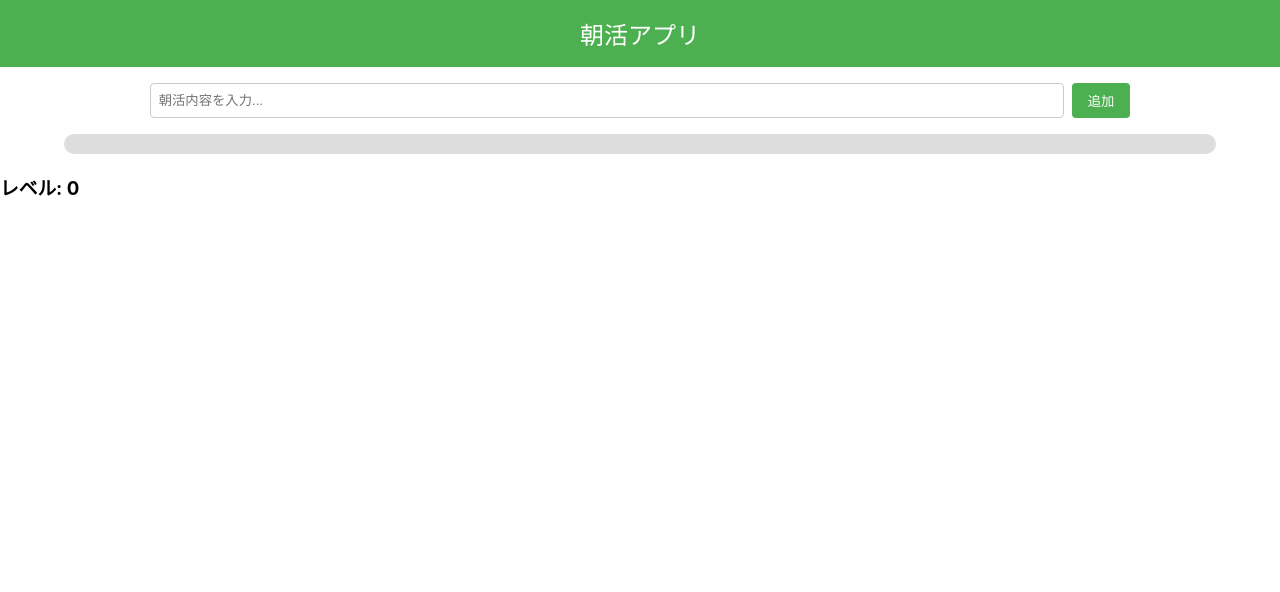
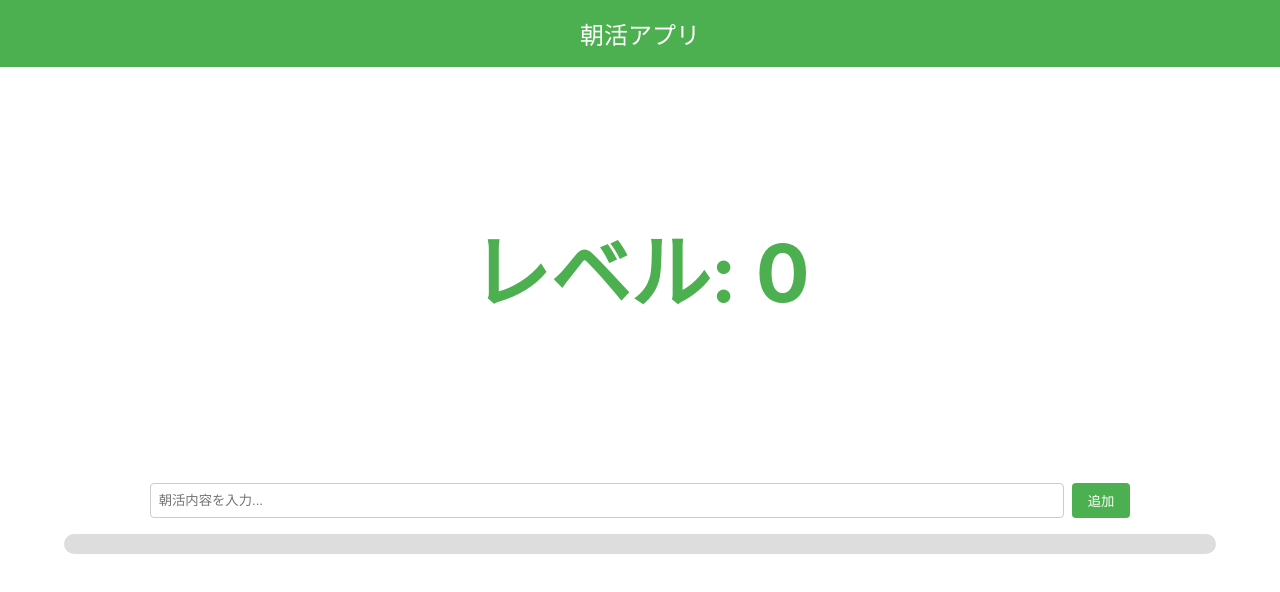
Before and after one commit to dorara-m/mornin, a React (Create React App) app: page / in a window 1280 px wide. Shown: the top 592 px of the page. Built offline with nearby package versions, Linux system fonts and the light colour scheme.

Commit message:
update: レベルアップ時に紙吹雪アニメーション

```diff
--- a/package.json
+++ b/package.json
@@ -7,12 +7,13 @@
     "@types/node": "^22.10.5",
     "@types/react": "^19.0.2",
     "@types/react-dom": "^19.0.2",
+    "canvas-confetti": "^1.9.3",
     "cra-template": "1.2.0",
     "react": "^19.0.0",
     "react-dom": "^19.0.0",
     "react-scripts": "5.0.1",
     "styled-components": "^6.1.13",
-    "typescript": "^5.7.2"
+    "typescript": "^4.0.0"
   },
   "scripts": {
     "start": "react-scripts start",
@@ -39,6 +40,7 @@
     ]
   },
   "devDependencies": {
+    "@types/canvas-confetti": "^1.9.0",
     "@types/styled-components": "^5.1.34"
   }
 }
--- a/src/App.tsx
+++ b/src/App.tsx
@@ -1,13 +1,47 @@
-import React, { useState } from "react";
+import React, { useState, useEffect } from "react";
+import styled, { keyframes } from "styled-components";
+import Confetti from "canvas-confetti";
 import Header from "./components/Header";
 import ActivityInput from "./components/ActivityInput";
 import ProgressBar from "./components/ProgressBar";
 import ActivityList from "./components/ActivityList";
 
+const LevelContainer = styled.div`
+  display: flex;
+  flex-direction: column;
+  align-items: center;
+  justify-content: center;
+  height: 50vh;
+  position: relative;
+`;
+
+const LevelText = styled.div<{ animate: boolean }>`
+  font-size: 5rem;
+  font-weight: bold;
+  color: #4caf50;
+  position: relative;
+  transition: transform 0.5s ease;
+  transform: ${(props) =>
+    props.animate ? "translateY(-50px)" : "translateY(0)"};
+`;
+
+const BurstEffect = styled.div<{ visible: boolean }>`
+  position: absolute;
+  top: 50%;
+  left: 50%;
+  transform: translate(-50%, -50%);
+  width: 200px;
+  height: 200px;
+  border-radius: 50%;
+  z-index: 1;
+`;
+
 const App: React.FC = () => {
   const [activities, setActivities] = useState<string[]>([]);
   const [progress, setProgress] = useState<number>(0);
   const [level, setLevel] = useState<number>(0);
+  const [animate, setAnimate] = useState<boolean>(false);
+  const [burstVisible, setBurstVisible] = useState<boolean>(false);
 
   const getMaxProgress = (level: number): number => {
     return 5 + level; // レベル0で5、レベル1で6...
@@ -18,8 +52,21 @@ const App: React.FC = () => {
 
     if (progress + 1 >= maxProgress) {
       // レベルアップ処理
+      setProgress(0); // 達成度をリセット
       setLevel(level + 1);
-      setProgress(0); // 達成度をリセット
+
+      // アニメーションとconfettiをトリガー
+      setAnimate(true);
+      setBurstVisible(true);
+      triggerConfetti();
+
+      setTimeout(() => {
+        setAnimate(false);
+      }, 500);
+
+      setTimeout(() => {
+        setBurstVisible(false);
+      }, 1000);
     } else {
       setProgress(progress + 1); // 達成度を増加
     }
@@ -27,12 +74,34 @@ const App: React.FC = () => {
     setActivities([...activities, activity]);
   };
 
+  const triggerConfetti = () => {
+    const duration = 5000; // 動作時間（ミリ秒）
+
+    const defaults = {
+      origin: { y: 0.7 }, // どの位置から confetti を出すか
+    };
+
+    Confetti({
+      ...defaults,
+      particleCount: 100, // Confettiの数
+      spread: 70, // 広がり
+      startVelocity: 30, // 初速
+      gravity: 1, // 落下の速度
+      shapes: ["circle", "square"], // 形の種類
+      scalar: 1.2, // 形のスケール
+      colors: ["#ff0000", "#00ff00", "#0000ff"], // 色のバリエーション
+    });
+  };
+
   return (
     <div>
       <Header />
+      <LevelContainer>
+        <BurstEffect visible={burstVisible} />
+        <LevelText animate={animate}>レベル: {level}</LevelText>
+      </LevelContainer>
       <ActivityInput onAddActivity={handleAddActivity} />
       <ProgressBar progress={(progress / getMaxProgress(level)) * 100} />
-      <h3>レベル: {level}</h3>
       <ActivityList activities={activities} />
     </div>
   );
```
Also changed, not shown: src/components/common.ts (added, +18 -0 lines), src/components/useConfetti.tsx (added, +24 -0 lines).
